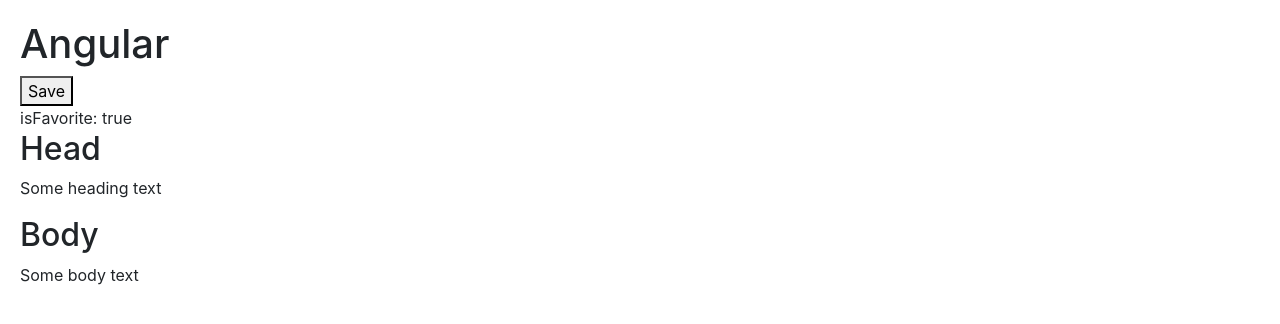
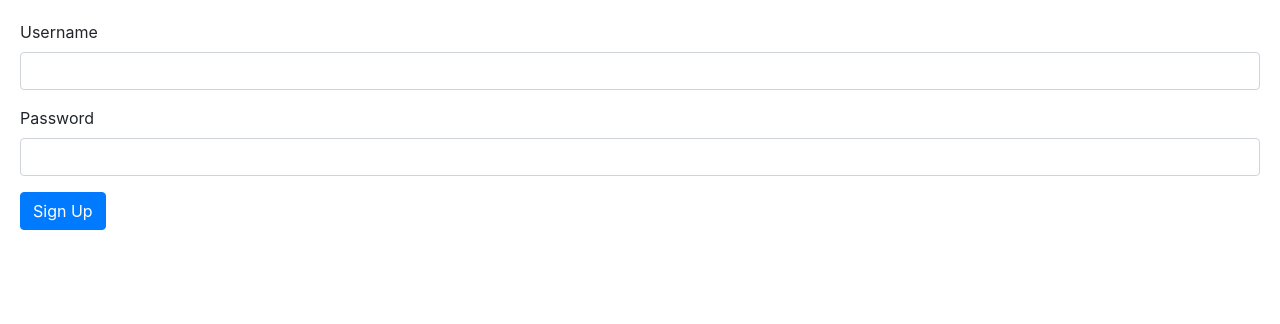
Before and after one commit to SergiOn/The-Complete-Angular-Course-Beginner-to-Advanced, an Angular app in the folder hello-world/: page / in a window 1280 px wide. Shown: the top 324 px of the page. Built offline with nearby package versions, Linux system fonts and the light colour scheme.

Commit message:
section #8 #lecture-91 # Building a Bootstrap Form

```diff
--- a/hello-world/src/app/app.component.html
+++ b/hello-world/src/app/app.component.html
@@ -1,17 +1,20 @@
-<h1>Angular</h1>
+<!--<h1>Angular</h1>-->
 
-<img [src]="imageUrl" />
-<button (click)="onClick()">Save</button>
+<!--<img [src]="imageUrl" />-->
+<!--<button (click)="onClick()">Save</button>-->
 
 
-<!--<favorite [isFavorite]="post.isFavorite" (change)="onFavoriteChange()"></favorite>-->
-<favorite [isFavorite]="post.isFavorite">
-  <ng-container class="heading">
-    <p>Some heading text</p>
-  </ng-container>
+<!--&lt;!&ndash;<favorite [isFavorite]="post.isFavorite" (change)="onFavoriteChange()"></favorite>&ndash;&gt;-->
+<!--<favorite [isFavorite]="post.isFavorite">-->
+  <!--<ng-container class="heading">-->
+    <!--<p>Some heading text</p>-->
+  <!--</ng-container>-->
 
-  <div class="body">
-    <p>Some body text</p>
-  </div>
+  <!--<div class="body">-->
+    <!--<p>Some body text</p>-->
+  <!--</div>-->
 
-</favorite>
+<!--</favorite>-->
+
+
+<signup-form></signup-form>
--- a/hello-world/src/app/app.module.ts
+++ b/hello-world/src/app/app.module.ts
@@ -5,12 +5,14 @@
 import { CoursesComponent } from './courses.component';
 import { TitleCasePipe } from './title-case.pipe';
 import {FavoriteComponent} from "./favorite.component";
+import {SignupFormComponent} from "./signup-form/signup-form.component";
 
 @NgModule({
   declarations: [
     AppComponent,
     CoursesComponent,
     FavoriteComponent,
+    SignupFormComponent,
     TitleCasePipe
   ],
   imports: [
--- /dev/null
+++ b/hello-world/src/app/signup-form/signup-form.component.html
@@ -0,0 +1,17 @@
+<form>
+    <div class="form-group">
+        <label for="username">Username</label>
+        <input
+            id="username"
+            type="text"
+            class="form-control">
+    </div>
+    <div class="form-group">
+        <label for="password">Password</label>
+        <input
+            id="password"
+            type="text"
+            class="form-control">
+    </div>
+    <button class="btn btn-primary" type="submit">Sign Up</button>
+</form>
```
Also changed, not shown: hello-world/src/app/signup-form/signup-form.component.ts (added, +9 -0 lines), hello-world/src/app/signup-form/signup-form.component.css (added), 1 other file (tests, documents, lock files or other folders).
